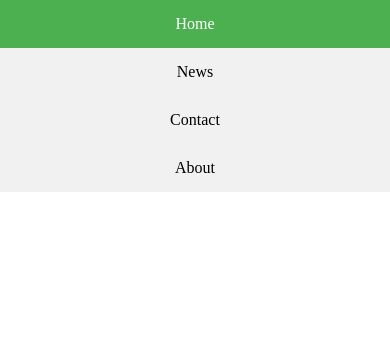
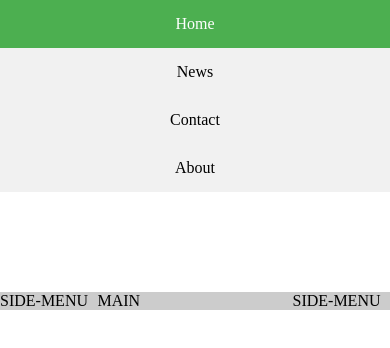
Before and after one commit to mugehaj/webpage, a plain HTML site: page site/index.html in a window 390 px wide. Drawn offline with Linux system fonts and the light colour scheme.

Commit message:
Update index.html

```diff
--- a/site/index.html
+++ b/site/index.html
@@ -69,7 +69,13 @@ div.content {
   .flex{
     display:flex;}
   .side-menu{
-    flex:25%;}
+    flex:25%;
+    background-color:#ccc;
+  }
+  .main{
+    flex:50%;
+    background-color:#ccc;
+  }
 
 </style>
 </head>
@@ -88,13 +94,13 @@ div.content {
 </div>
   <div class="flex">
     <div class="side-menu">
-
+      SIDE-MENU
     </div>
     <div class="main">
-
+      MAIN
     </div>
     <div class="side-menu">
-
+      SIDE-MENU
     </div>
   </div>
 
```
